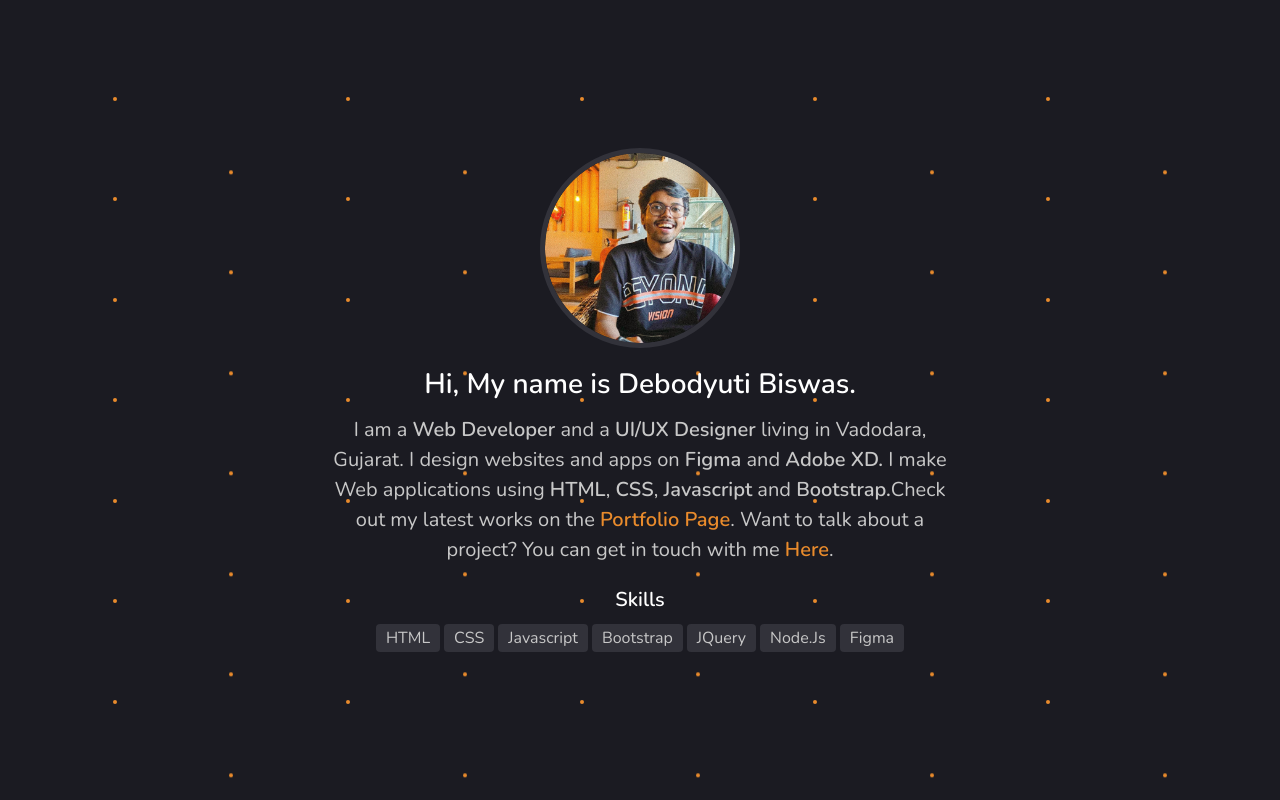
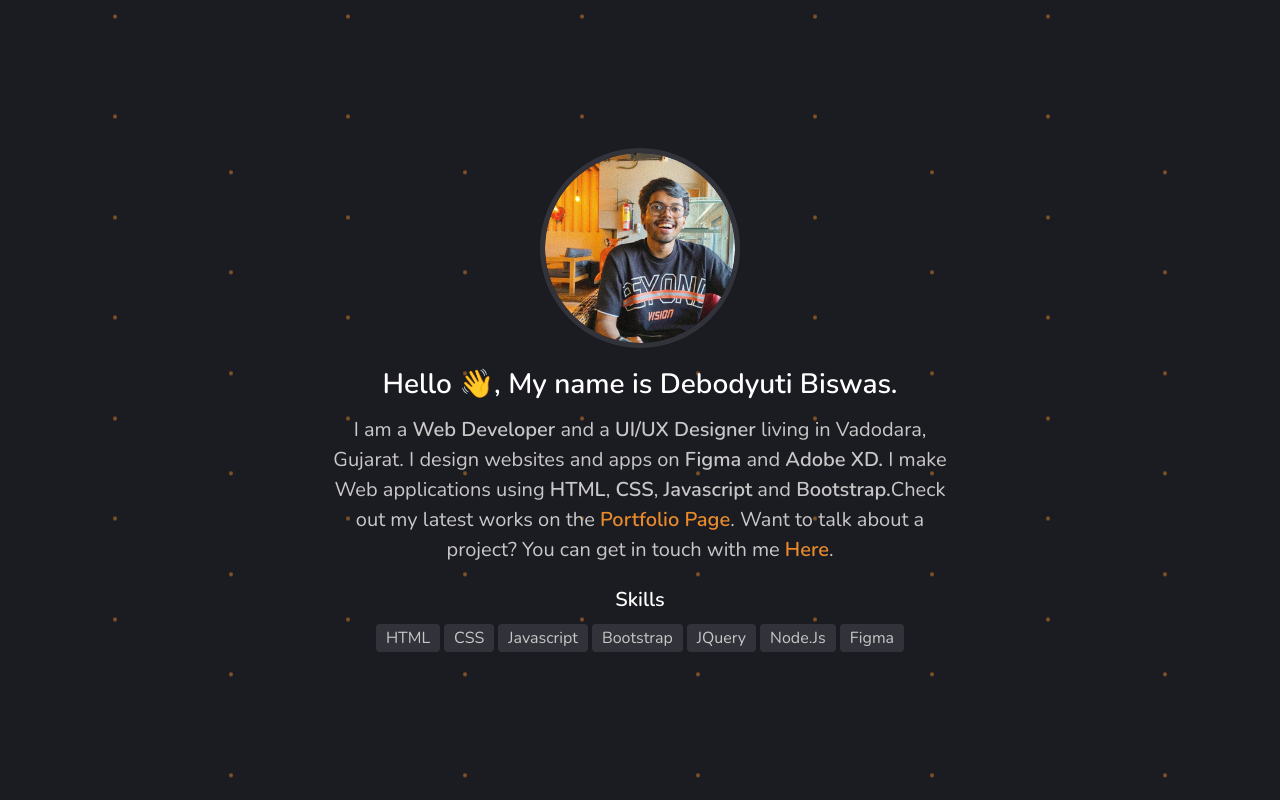
Before and after one commit to debodyuti1/portfolio-1, a PHP site: page / in a window 1280 px wide. Run offline with PHP 8.4, Linux system fonts and the light colour scheme.

Commit message:
First page completed

```diff
--- a/css/style.css
+++ b/css/style.css
@@ -98,6 +98,7 @@ h1,h2,h3,h4,h5,h6{
     height: 4px;
     width: 4px;
     background-color: var(--main-color);
+    opacity: 50%;
     margin-left: calc((100% - 40px) / 11);
     border-radius: 50%;
 }
@@ -114,9 +115,16 @@ h1,h2,h3,h4,h5,h6{
     }
 }
 .bg-animation-effect div:nth-child(odd){
-
+    animation: oddItems 8s linear infinite;
 }
-
+@keyframes oddItems{
+    0%{
+        transform: translateY(0vh);
+    }
+    100%{
+        transform: translateY(-12.5vh);
+    }
+}
 
 /* ----------------
 About Section
--- a/index.html
+++ b/index.html
@@ -21,7 +21,7 @@
             <div class="row min-vh-100">
                 <div class="about-content">
                     <img src="img/debo.png" alt="profile-img">
-                    <h1>Hi, My name is Debodyuti Biswas.</h1>
+                    <h1>Hello 👋, My name is Debodyuti Biswas.</h1>
                     <p>I am a <span>Web Developer</span> and a <span>UI/UX Designer</span> living in Vadodara, Gujarat. I design websites and apps on <span>Figma</span> and <span>Adobe XD.</span> I make Web applications using <span>HTML</span>,<span> CSS</span>,<span> Javascript</span> and <span>Bootstrap.</span>Check out my latest works on the <a href="#">Portfolio page</a>. Want to talk about a project? You can get in touch with me <a href="#">here</a>.</p>
 
                     <h2>Skills</h2>
@@ -42,6 +42,16 @@
     </section>
     <!-- About section END -->
 
+    <!-- Portfolio section START -->
+    <section class="portfolio-section sec-padding">
+        <div class="container">
+            <div class="row">
+
+            </div>
+        </div>
+    </section>
+    <!-- Portfolio section END -->
+
  <script src="js/script.js"></script>
 </body>
 </html>
```
